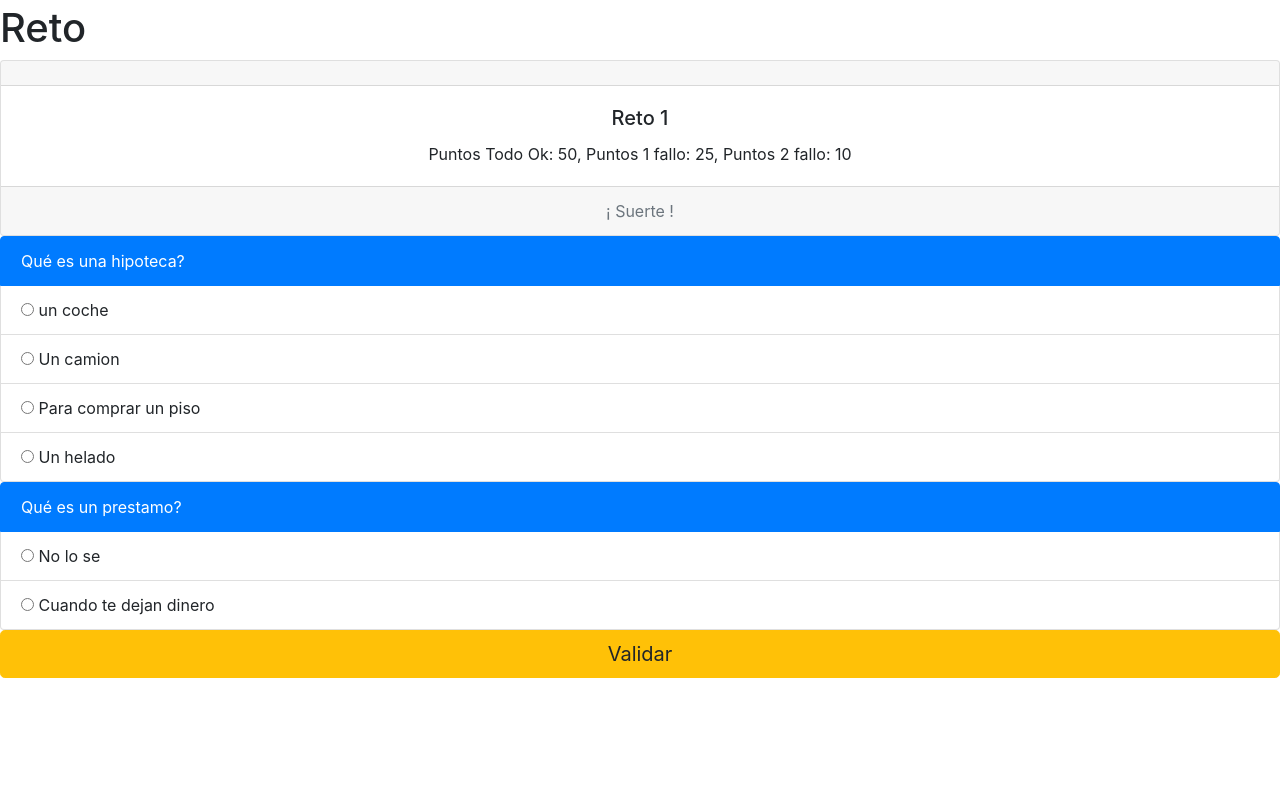
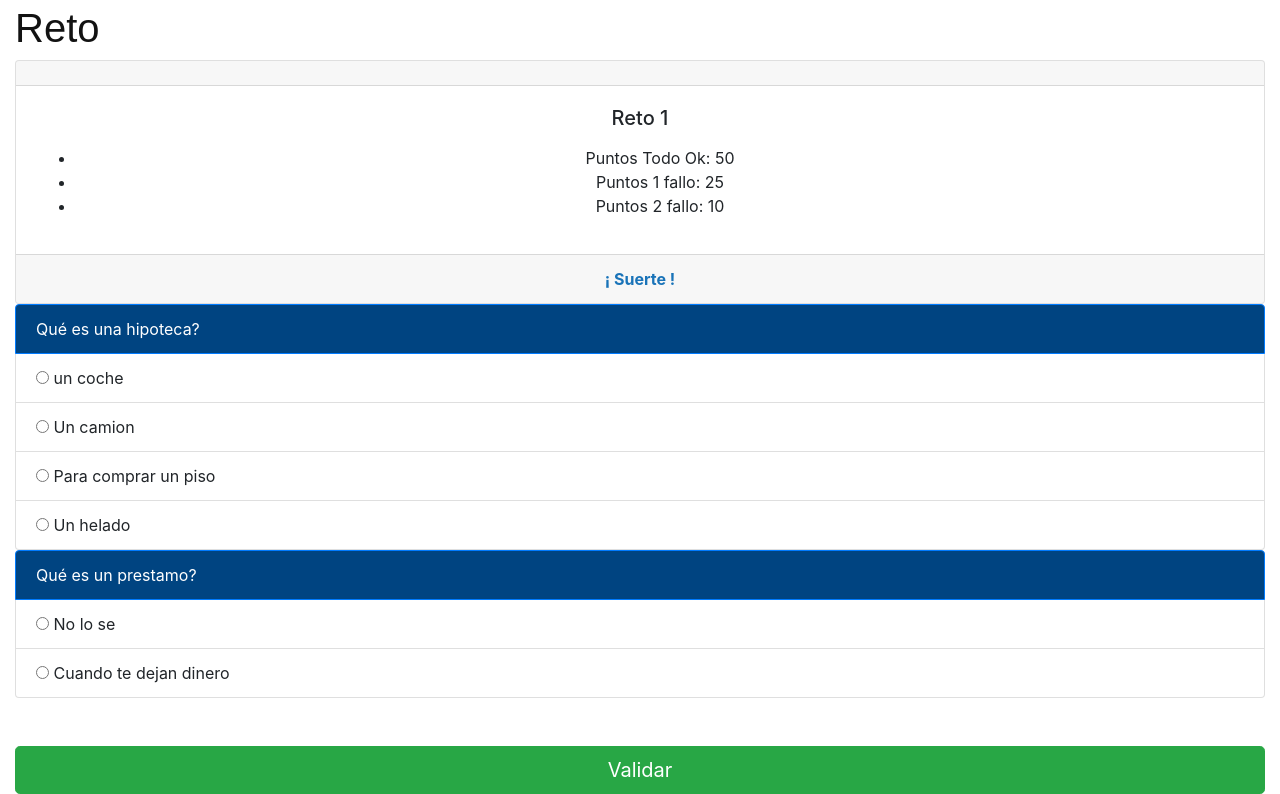
Before and after one commit to falken20/Hackathon2020_DosPiErre, a Django app: page /reto/R001/ in a window 1280 px wide. Shown: the part 56-850 px from the top of the page. Before the commit the page ends 734 px from the top, so only its background shows below. Run offline with Django 3.2, Linux system fonts and the light colour scheme; data comes from the database, SQL or seed files in the repository; both versions use the stored data as it was after the commit; some libraries are stand-ins or nearby versions.

Commit message:
cambios de estilos

```diff
--- a/static/django_docker/css/style.css
+++ b/static/django_docker/css/style.css
@@ -9,3 +9,21 @@ div.olMapViewport {
     text-align: left;
     position: absolute !important;
 }
+.list-group-item.active{
+	background-color: #004481 !important;
+}
+.table thead th{
+	text-transform: uppercase;
+	background-color: #004481;
+	color:#fff;
+	font-size: 15px;
+}
+.text-muted{
+	color:#1973b8 !important;
+	font-weight: bold;
+}
+h1{
+	color: #121212 !important;
+	font-family: sans-serif !important;
+
+}
--- a/templates/docker_app/reto.html
+++ b/templates/docker_app/reto.html
@@ -5,7 +5,7 @@
 {% load static %}
 <!-- <link rel="stylesheet" type="text/css" href="{% static 'django_docker/css/style.css' %}"> -->
 
-<div>
+<div class="col-12">
     <h1>Reto</h1>
     {% for element in reto %}
     <div class="card text-center">
@@ -13,7 +13,12 @@
       </div>
       <div class="card-body">
         <h5 class="card-title">{{ element.desc_reto }}</h5>
-        <p class="card-text">Puntos Todo Ok: {{ element.points_1 }}, Puntos 1 fallo: {{ element.points_2 }}, Puntos 2 fallo: {{ element.points_3 }}
+        <p class="card-text">
+          <ul>
+            <li>Puntos Todo Ok: {{ element.points_1 }}</li>
+            <li>Puntos 1 fallo: {{ element.points_2 }}</li>
+            <li>Puntos 2 fallo: {{ element.points_3 }}</li>
+          </ul>
         </p>
       </div>
       <div class="card-footer text-muted">
@@ -28,15 +33,16 @@
                 {% if ele_question.id_question == ele_answer.question.id_question %}
                     <li class="list-group-item"><input type="radio" id="{{ele_answer.id_answer}}"
                                                        name="{{ele_question.id_question}}"
-                                                       value="male">  {{ele_answer.desc_answer}}</li>
+                                                       value="male"> {{ele_answer.desc_answer}}</li>
                 {% endif %}
             {% endfor %}
         </ul>
 
      {% endfor %}
    {% endfor %}
-
-<button type="button" class="btn btn-warning btn-lg btn-block">Validar</button>
+<div class="mt-5">
+  <button type="button" class="w-30 btn btn-success btn-lg btn-block">Validar</button>
+</div>
 
 
 
```
Also changed, not shown: templates/docker_app/default.html (+4 -4 lines), templates/docker_app/ofertas.html (+5 -5 lines), templates/docker_app/ranking.html (+2 -5 lines), db.sqlite3.
